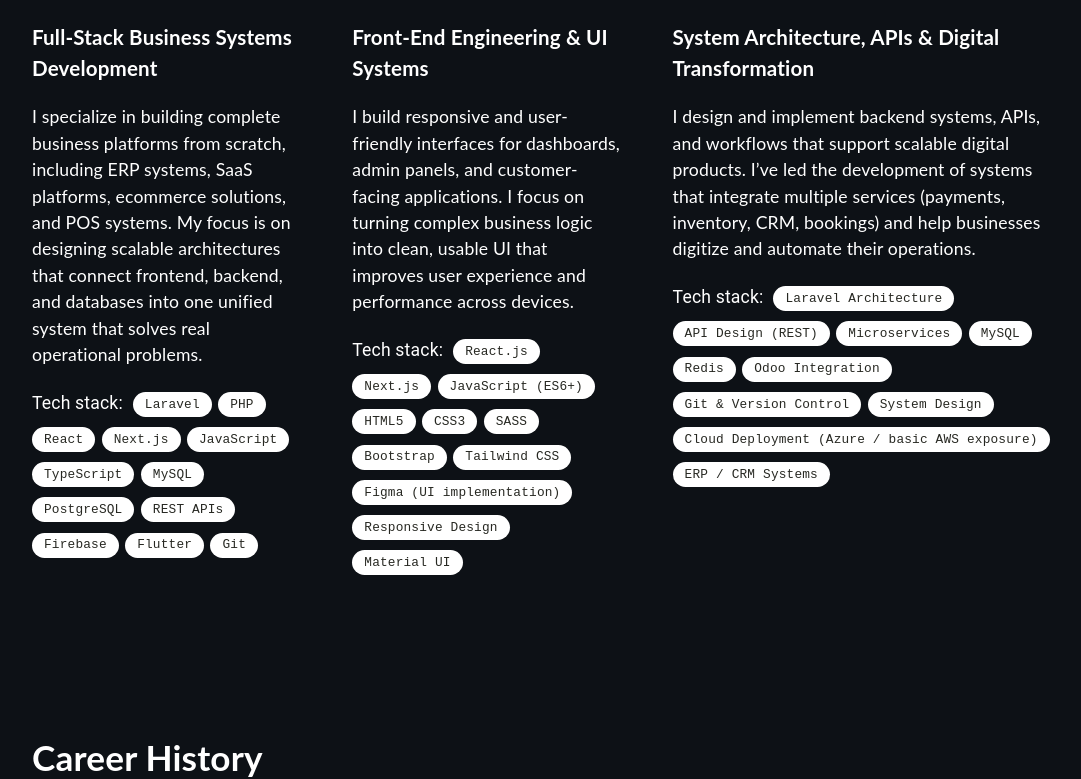
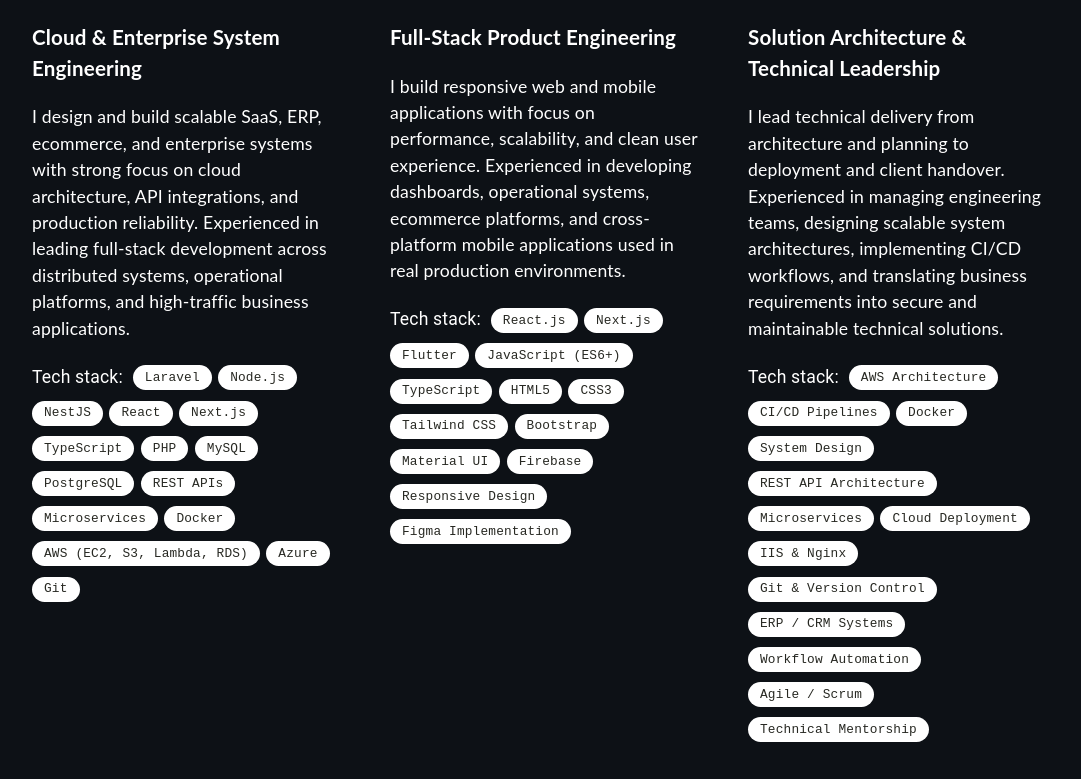
Before and after one commit to NourJardali/NourhanJardaliPortfolio, a React (Create React App) app: page / in a window 1280 px wide. Shown: the part 1044-1823 px from the top of the page, without its empty margins (96-1177 px from the left). Built offline with nearby package versions, Linux system fonts and the light colour scheme.

Commit message:
portfolio refinements

```diff
--- a/src/App.tsx
+++ b/src/App.tsx
@@ -32,8 +32,8 @@ function App() {
         <FadeIn transitionDuration={700}>
             <Main/>
             <Expertise/>
-            <Timeline/>
-            <Project/>
+            {/* <Timeline/> */}
+            {/* <Project/> */}
             {/* <Contact/> */}
         </FadeIn>
         <Footer />
--- a/src/components/Expertise.tsx
+++ b/src/components/Expertise.tsx
@@ -7,44 +7,52 @@ import '../assets/styles/Expertise.scss';
 
 const labelsFirst = [
     "Laravel",
-    "PHP",
+    "Node.js",
+    "NestJS",
     "React",
     "Next.js",
-    "JavaScript",
     "TypeScript",
+    "PHP",
     "MySQL",
     "PostgreSQL",
     "REST APIs",
-    "Firebase",
-    "Flutter",
-    'Git'
+    "Microservices",
+    "Docker",
+    "AWS (EC2, S3, Lambda, RDS)",
+    "Azure",
+    "Git"
 ];
 
 const labelsSecond = [
     "React.js",
     "Next.js",
+    "Flutter",
     "JavaScript (ES6+)",
+    "TypeScript",
     "HTML5",
     "CSS3",
-    "SASS",
+    "Tailwind CSS",
     "Bootstrap",
-    "Tailwind CSS",
-    "Figma (UI implementation)",
+    "Material UI",
+    "Firebase",
     "Responsive Design",
-    "Material UI"
+    "Figma Implementation"
 ];
 
 const labelsThird = [
-    "Laravel Architecture",
-    "API Design (REST)",
+    "AWS Architecture",
+    "CI/CD Pipelines",
+    "Docker",
+    "System Design",
+    "REST API Architecture",
     "Microservices",
-    "MySQL",
-    "Redis",
-    "Odoo Integration",
+    "Cloud Deployment",
+    "IIS & Nginx",
     "Git & Version Control",
-    "System Design",
-    "Cloud Deployment (Azure / basic AWS exposure)",
-    "ERP / CRM Systems"
+    "ERP / CRM Systems",
+    "Workflow Automation",
+    "Agile / Scrum",
+    "Technical Mentorship"
 ];
 
 function Expertise() {
@@ -55,8 +63,8 @@ function Expertise() {
             <div className="skills-grid">
                 <div className="skill">
                     <FontAwesomeIcon icon={faReact} size="3x"/>
-                    <h3>Full-Stack Business Systems Development</h3>
-                    <p>I specialize in building complete business platforms from scratch, including ERP systems, SaaS platforms, ecommerce solutions, and POS systems. My focus is on designing scalable architectures that connect frontend, backend, and databases into one unified system that solves real operational problems.</p>
+                    <h3>Cloud & Enterprise System Engineering</h3>
+                    <p>I design and build scalable SaaS, ERP, ecommerce, and enterprise systems with strong focus on cloud architecture, API integrations, and production reliability. Experienced in leading full-stack development across distributed systems, operational platforms, and high-traffic business applications.</p>
                     <div className="flex-chips">
                         <span className="chip-title">Tech stack:</span>
                         {labelsFirst.map((label, index) => (
@@ -67,8 +75,8 @@ function Expertise() {
 
                 <div className="skill">
                     <FontAwesomeIcon icon={faDocker} size="3x"/>
-                    <h3>Front-End Engineering & UI Systems</h3>
-                    <p>I build responsive and user-friendly interfaces for dashboards, admin panels, and customer-facing applications. I focus on turning complex business logic into clean, usable UI that improves user experience and performance across devices.</p>
+                    <h3>Full-Stack Product Engineering</h3>
+                    <p>I build responsive web and mobile applications with focus on performance, scalability, and clean user experience. Experienced in developing dashboards, operational systems, ecommerce platforms, and cross-platform mobile applications used in real production environments.</p>
                     <div className="flex-chips">
                         <span className="chip-title">Tech stack:</span>
                         {labelsSecond.map((label, index) => (
@@ -79,8 +87,8 @@ function Expertise() {
 
                 <div className="skill">
                     <FontAwesomeIcon icon={faPython} size="3x"/>
-                    <h3>System Architecture, APIs & Digital Transformation</h3>
-                    <p>I design and implement backend systems, APIs, and workflows that support scalable digital products. I’ve led the development of systems that integrate multiple services (payments, inventory, CRM, bookings) and help businesses digitize and automate their operations.</p>
+                    <h3>Solution Architecture & Technical Leadership</h3>
+                    <p>I lead technical delivery from architecture and planning to deployment and client handover. Experienced in managing engineering teams, designing scalable system architectures, implementing CI/CD workflows, and translating business requirements into secure and maintainable technical solutions.</p>
                     <div className="flex-chips">
                         <span className="chip-title">Tech stack:</span>
                         {labelsThird.map((label, index) => (
```
